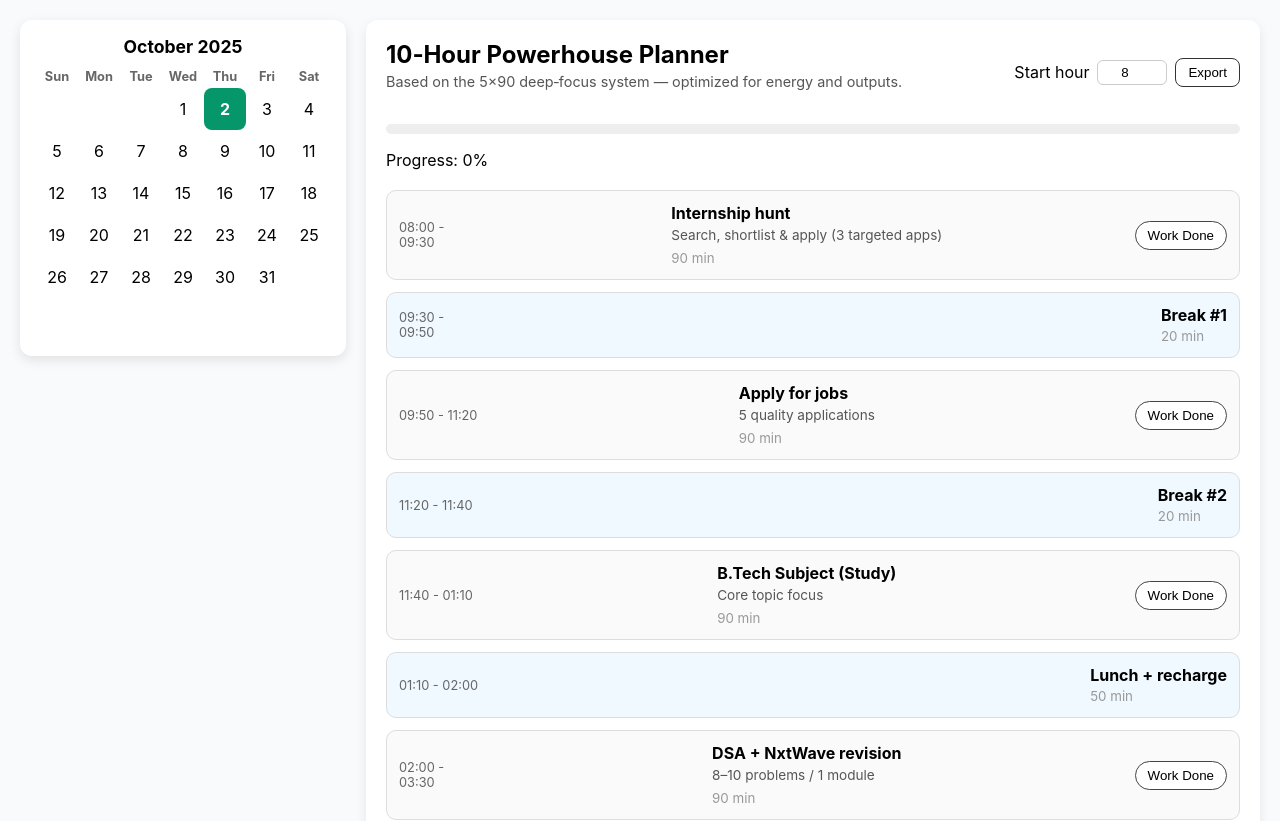
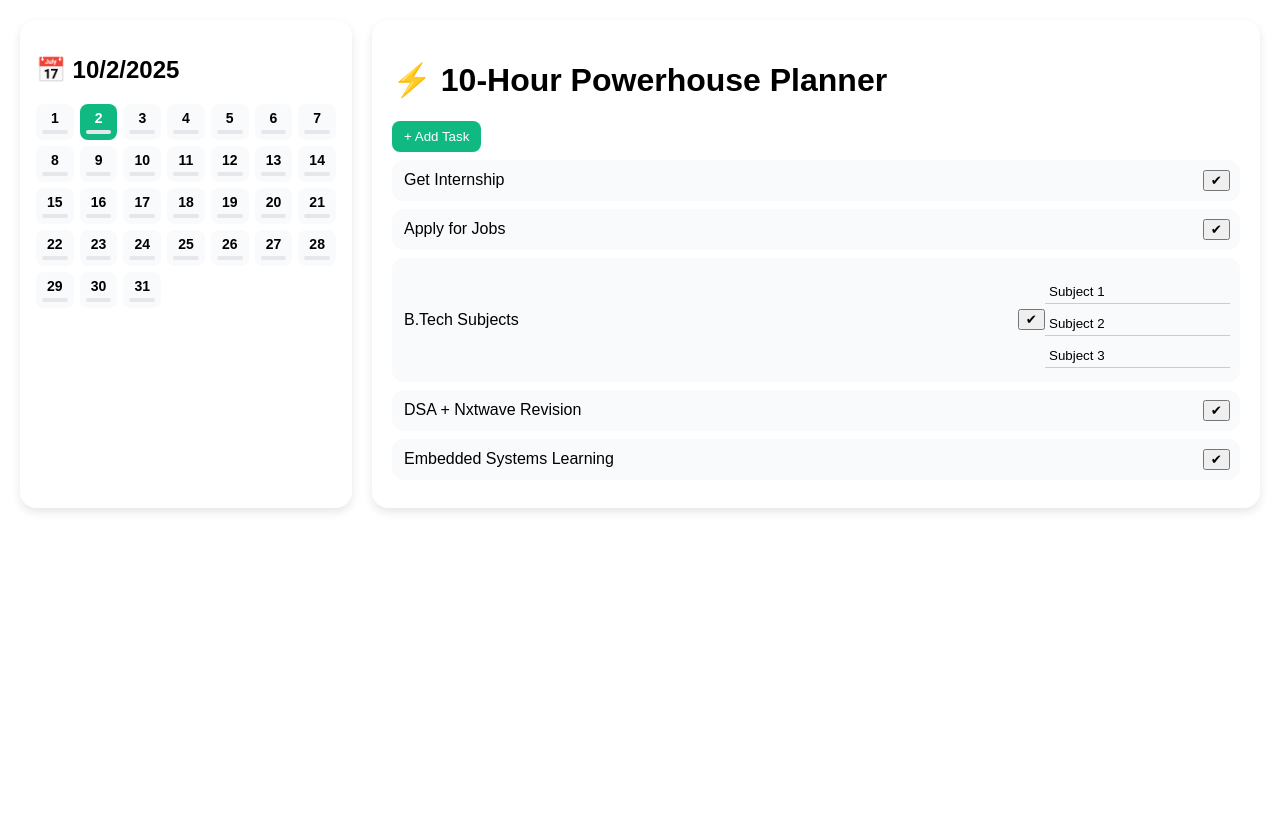
Before and after one commit to veerababu-g/TASKING-, a React (Create React App) app: page / in a window 1280 px wide. Shown: the top 821 px of the page. After the commit the page ends 800 px from the top, so only its background shows below. Built offline with nearby package versions, Linux system fonts and the light colour scheme.

Commit message:
Update App.js

```diff
--- a/src/App.js
+++ b/src/App.js
@@ -1,186 +1,160 @@
-import React, { useState,  } from 'react';
+import React, { useState, useEffect } from 'react';
 
-export default function DailyPowerhousePlanner() {
-  const [startHour, setStartHour] = useState(8);
-  const [completed, setCompleted] = useState({});
-  const [today, ] = useState(new Date());
-  const [progressByDate, setProgressByDate] = useState({});
-
-  const blocks = [
-    { id: 't1', title: 'Internship hunt', durationMin: 90, note: 'Search, shortlist & apply (3 targeted apps)'},
-    { id: 'b1', title: 'Break #1', durationMin: 20, isBreak: true },
-    { id: 't2', title: 'Apply for jobs', durationMin: 90, note: '5 quality applications' },
-    { id: 'b2', title: 'Break #2', durationMin: 20, isBreak: true },
-    { id: 't3', title: 'B.Tech Subject (Study)', durationMin: 90, note: 'Core topic focus' },
-    { id: 'l', title: 'Lunch + recharge', durationMin: 50, isBreak: true },
-    { id: 't4', title: 'DSA + NxtWave revision', durationMin: 90, note: '8–10 problems / 1 module' },
-    { id: 'b3', title: 'Break #3', durationMin: 20, isBreak: true },
-    { id: 't5', title: 'Embedded Systems', durationMin: 90, note: 'New concept or mini-project' },
-    { id: 'b4', title: 'Break #4', durationMin: 20, isBreak: true },
-    { id: 't3c', title: 'B.Tech Subject (Practice)', durationMin: 90, note: 'Practice / past papers' },
+const PowerhousePlanner = () => {
+  const defaultTasks = [
+    { id: 1, title: 'Get Internship', done: false },
+    { id: 2, title: 'Apply for Jobs', done: false },
+    { id: 3, title: 'B.Tech Subjects', done: false, subtasks: ['Subject 1', 'Subject 2', 'Subject 3'] },
+    { id: 4, title: 'DSA + Nxtwave Revision', done: false },
+    { id: 5, title: 'Embedded Systems Learning', done: false }
   ];
 
-  function minutesToTime(mins) {
-    const h = Math.floor(mins / 60) % 12;
-    const m = mins % 60;
-    return `${String(h).padStart(2,'0')}:${String(m).padStart(2,'0')}`;
-  }
-
-  let cursor = startHour * 60;
-  const schedule = blocks.map(b => {
-    const from = cursor;
-    const to = cursor + b.durationMin;
-    cursor = to;
-    return { ...b, from: minutesToTime(from), to: minutesToTime(to) };
+  const [tasks, setTasks] = useState(() => {
+    const today = new Date().toLocaleDateString();
+    const savedData = JSON.parse(localStorage.getItem('plannerHistory')) || {};
+    return savedData[today] || defaultTasks;
   });
 
-  const toggleDone = id => {
-    const newCompleted = { ...completed, [id]: !completed[id] };
-    setCompleted(newCompleted);
-    const percent = Math.round((Object.values(newCompleted).filter(Boolean).length / schedule.filter(s=>!s.isBreak).length) * 100);
-    const key = today.toDateString();
-    setProgressByDate(prev => ({ ...prev, [key]: percent }));
+  const [selectedDate, setSelectedDate] = useState(new Date());
+  const [plannerHistory, setPlannerHistory] = useState(() => JSON.parse(localStorage.getItem('plannerHistory')) || {});
+
+  // Save daily history by date
+  useEffect(() => {
+    const dateKey = selectedDate.toLocaleDateString();
+    const updatedHistory = { ...plannerHistory, [dateKey]: tasks };
+    setPlannerHistory(updatedHistory);
+    localStorage.setItem('plannerHistory', JSON.stringify(updatedHistory));
+  }, [tasks, selectedDate]);
+
+  // Toggle task completion
+  const toggleTask = (id) => {
+    setTasks(tasks.map(task => task.id === id ? { ...task, done: !task.done } : task));
   };
 
-  const percentDone = Math.round((Object.values(completed).filter(Boolean).length / schedule.filter(s=>!s.isBreak).length) * 100);
-
-  const exportText = () => {
-    const lines = schedule.map(s => `${s.from} - ${s.to} | ${s.title} ${s.note?'- '+s.note:''}`);
-    const blob = new Blob([lines.join('\n')], { type: 'text/plain' });
-    const url = URL.createObjectURL(blob);
-    const a = document.createElement('a');
-    a.href = url; a.download = 'daily-plan.txt'; a.click();
-    URL.revokeObjectURL(url);
+  // Edit task title
+  const editTaskTitle = (id, newTitle) => {
+    setTasks(tasks.map(task => task.id === id ? { ...task, title: newTitle } : task));
   };
 
-  // Calendar rendering with progress indicators
+  // Add new task
+  const addTask = () => {
+    const newTask = { id: Date.now(), title: 'New Task', done: false };
+    setTasks([...tasks, newTask]);
+  };
+
+  // Handle date change from calendar
+  const handleDateChange = (date) => {
+    setSelectedDate(date);
+    const dateKey = date.toLocaleDateString();
+    const savedTasks = plannerHistory[dateKey] || defaultTasks;
+    setTasks(savedTasks);
+  };
+
+  // Render mini calendar with progress
   const renderCalendar = () => {
-    const year = today.getFullYear();
-    const month = today.getMonth();
-    const firstDay = new Date(year, month, 1).getDay();
+    const current = new Date();
+    const year = current.getFullYear();
+    const month = current.getMonth();
     const daysInMonth = new Date(year, month + 1, 0).getDate();
-    const weeks = [];
-    let day = 1 - firstDay;
 
-    for (let w = 0; w < 6; w++) {
-      const weekDays = [];
-      for (let d = 0; d < 7; d++) {
-        if (day < 1 || day > daysInMonth) {
-          weekDays.push(<td key={d} className="empty"/>);
-        } else {
-          const isToday = day === today.getDate();
-          const dateObj = new Date(year, month, day);
-          const key = dateObj.toDateString();
-          const progress = progressByDate[key] || 0;
-          weekDays.push(
-            <td key={d} className={isToday ? 'today' : ''}>
-              <div className="cal-cell">
-                <span>{day}</span>
-                {progress > 0 && <div className="progress-dot" style={{background:`linear-gradient(to top, #10b981 ${progress}%, #e5e7eb ${progress}%)`}}/>}
-              </div>
-            </td>
-          );
-        }
-        day++;
-      }
-      weeks.push(<tr key={w}>{weekDays}</tr>);
+    const dayCells = [];
+    for (let day = 1; day <= daysInMonth; day++) {
+      const date = new Date(year, month, day);
+      const dateKey = date.toLocaleDateString();
+      const progressData = plannerHistory[dateKey];
+      const completedCount = progressData ? progressData.filter(t => t.done).length : 0;
+      const totalCount = progressData ? progressData.length : 0;
+      const progressRatio = totalCount > 0 ? completedCount / totalCount : 0;
+
+      dayCells.push(
+        <div
+          key={day}
+          className={`calendar-day ${selectedDate.toDateString() === date.toDateString() ? 'active' : ''}`}
+          onClick={() => handleDateChange(date)}
+        >
+          <div className="day-number">{day}</div>
+          <div className="progress-bar">
+            <div className="progress-fill" style={{ width: `${progressRatio * 100}%` }}></div>
+          </div>
+        </div>
+      );
     }
 
-    return (
-      <div className="calendar">
-        <div className="cal-header">{today.toLocaleString('default', { month: 'long' })} {year}</div>
-        <table>
-          <thead>
-            <tr>
-              {['Sun','Mon','Tue','Wed','Thu','Fri','Sat'].map(d=>(<th key={d}>{d}</th>))}
-            </tr>
-          </thead>
-          <tbody>{weeks}</tbody>
-        </table>
-      </div>
-    );
+    return <div className="calendar-grid">{dayCells}</div>;
+  };
+
+  // Edit B.Tech subjects
+  const editBtechSubjects = (index, newSubtask) => {
+    const updatedTasks = tasks.map(task => {
+      if (task.title === 'B.Tech Subjects') {
+        const newSubtasks = [...task.subtasks];
+        newSubtasks[index] = newSubtask;
+        return { ...task, subtasks: newSubtasks };
+      }
+      return task;
+    });
+    setTasks(updatedTasks);
   };
 
   return (
     <div className="planner-container">
-      <div className="calendar-side">{renderCalendar()}</div>
-      <div className="planner">
-        <header>
-          <div>
-            <h1>10‑Hour Powerhouse Planner</h1>
-            <p>Based on the 5×90 deep‑focus system — optimized for energy and outputs.</p>
+      <aside className="calendar-section">
+        <h2>📅 {selectedDate.toLocaleDateString()}</h2>
+        {renderCalendar()}
+      </aside>
+
+      <main className="tasks-section">
+        <h1>⚡ 10-Hour Powerhouse Planner</h1>
+        <button className="add-btn" onClick={addTask}>+ Add Task</button>
+
+        {tasks.map(task => (
+          <div key={task.id} className={`task-card ${task.done ? 'done' : ''}`}>
+            <input
+              type="text"
+              value={task.title}
+              onChange={(e) => editTaskTitle(task.id, e.target.value)}
+              className="task-input"
+            />
+            <button onClick={() => toggleTask(task.id)}>✔</button>
+
+            {task.title === 'B.Tech Subjects' && (
+              <div className="subtasks">
+                {task.subtasks.map((sub, idx) => (
+                  <input
+                    key={idx}
+                    type="text"
+                    value={sub}
+                    onChange={(e) => editBtechSubjects(idx, e.target.value)}
+                    className="subtask-input"
+                  />
+                ))}
+              </div>
+            )}
           </div>
-          <div className="controls">
-            <label>Start hour</label>
-            <input type="number" min="0" max="23" value={startHour}
-              onChange={e=>setStartHour(Math.max(0, Math.min(23, Number(e.target.value))))} />
-            <button onClick={exportText}>Export</button>
-          </div>
-        </header>
-
-        <div className="progress">
-          <div className="bar"><div style={{width:`${percentDone}%`}}/></div>
-          <p>Progress: {percentDone}%</p>
-        </div>
-
-        <main>
-          {schedule.map((s) => (
-            <div key={s.id} className={`task ${s.isBreak? 'break':''}`}>
-              <div className="time">{s.from} - {s.to}</div>
-              <div className="details">
-                <h3>{s.title}</h3>
-                {s.note && <p>{s.note}</p>}
-                <small>{s.durationMin} min</small>
-              </div>
-              {!s.isBreak && (
-                <button onClick={()=>toggleDone(s.id)} className={completed[s.id]? 'done':''}>
-                  {completed[s.id]? 'Done':'Work Done'}
-                </button>
-              )}
-            </div>
-          ))}
-        </main>
-
-        <footer>
-          <button onClick={()=>setCompleted({})}>Reset</button>
-          <button onClick={()=>window.print()}>Print Plan</button>
-        </footer>
-      </div>
+        ))}
+      </main>
 
       <style>{`
-        .planner-container { display:flex; gap:20px; padding:20px; background:#f9fafb; }
-        .planner { flex:1; background:white; border-radius:12px; padding:20px; box-shadow:0 4px 12px rgba(0,0,0,0.08); }
-        header { display:flex; justify-content:space-between; align-items:center; }
-        header h1 { font-size:1.5rem; margin:0; }
-        header p { font-size:0.9rem; color:#555; margin-top:4px; }
-        .controls { display:flex; align-items:center; gap:8px; }
-        .controls input { width:60px; padding:4px; text-align:center; border-radius:6px; border:1px solid #ccc; }
-        .controls button { padding:6px 12px; border-radius:8px; border:1px solid #333; background:#fff; cursor:pointer; }
-        .progress { margin:20px 0; }
-        .bar { width:100%; height:10px; background:#eee; border-radius:6px; overflow:hidden; }
-        .bar div { height:100%; background:linear-gradient(to right,#34d399,#059669); }
-        main { display:grid; gap:12px; }
-        .task { display:flex; justify-content:space-between; align-items:center; padding:12px; border:1px solid #ddd; border-radius:10px; background:#fafafa; }
-        .task.break { background:#f0f9ff; }
-        .time { font-size:0.8rem; color:#666; width:80px; }
-        .details h3 { margin:0; font-size:1rem; }
-        .details p { margin:4px 0; font-size:0.85rem; color:#555; }
-        .details small { color:#999; }
-        .task button { padding:6px 12px; border-radius:20px; border:1px solid #444; background:white; cursor:pointer; }
-        .task button.done { background:#059669; color:white; border:none; }
-        footer { margin-top:20px; display:flex; justify-content:flex-end; gap:10px; }
-        footer button { padding:8px 14px; border-radius:8px; border:1px solid #333; cursor:pointer; }
-        .calendar { background:white; border-radius:12px; padding:16px; box-shadow:0 4px 12px rgba(0,0,0,0.1); }
-        .calendar .cal-header { font-weight:bold; text-align:center; margin-bottom:8px; font-size:1.1rem; }
-        .calendar table { width:100%; border-collapse:collapse; text-align:center; }
-        .calendar th { font-size:0.8rem; padding:4px; color:#666; }
-        .calendar td { width:40px; height:40px; border-radius:8px; cursor:pointer; vertical-align:middle; }
-        .calendar td:hover { background:#e5e7eb; }
-        .calendar td.today { background:#059669; color:white; font-weight:bold; }
-        .calendar td.empty { background:transparent; cursor:default; }
-        .cal-cell { position:relative; display:flex; flex-direction:column; align-items:center; justify-content:center; }
-        .progress-dot { width:24px; height:4px; border-radius:2px; margin-top:2px; }
+        .planner-container { display: flex; gap: 20px; padding: 20px; font-family: 'Poppins', sans-serif; }
+        .calendar-section { width: 300px; background: #fff; border-radius: 16px; padding: 16px; box-shadow: 0 4px 10px rgba(0,0,0,0.1); }
+        .calendar-grid { display: grid; grid-template-columns: repeat(7, 1fr); gap: 6px; margin-top: 10px; }
+        .calendar-day { text-align: center; background: #f9fafb; border-radius: 8px; padding: 6px; cursor: pointer; transition: all 0.3s; }
+        .calendar-day:hover { background: #e5f6ff; }
+        .calendar-day.active { background: #10b981; color: white; }
+        .day-number { font-size: 14px; font-weight: 600; }
+        .progress-bar { height: 4px; background: #e5e7eb; border-radius: 2px; margin-top: 4px; overflow: hidden; }
+        .progress-fill { height: 100%; background: #10b981; }
+        .tasks-section { flex-grow: 1; background: #fff; border-radius: 16px; padding: 20px; box-shadow: 0 4px 10px rgba(0,0,0,0.1); }
+        .task-card { display: flex; align-items: center; justify-content: space-between; background: #f9fafb; margin: 8px 0; padding: 10px; border-radius: 12px; }
+        .task-card.done { background: #d1fae5; }
+        .task-input { flex: 1; border: none; background: transparent; font-size: 16px; }
+        .task-input:focus { outline: none; }
+        .subtasks { display: flex; flex-direction: column; margin-top: 8px; }
+        .subtask-input { margin: 4px 0; border: none; border-bottom: 1px solid #ccc; background: transparent; padding: 4px; }
+        .add-btn { background: #10b981; color: white; border: none; padding: 8px 12px; border-radius: 8px; cursor: pointer; }
       `}</style>
     </div>
   );
-}
+};
+
+export default PowerhousePlanner;
```
